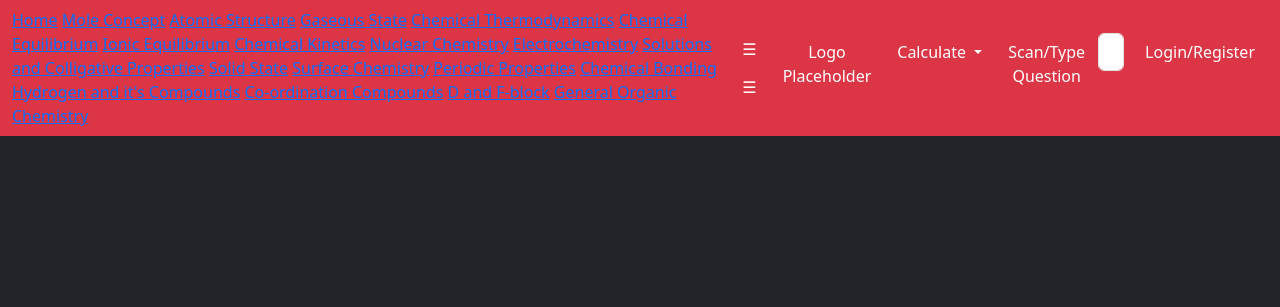
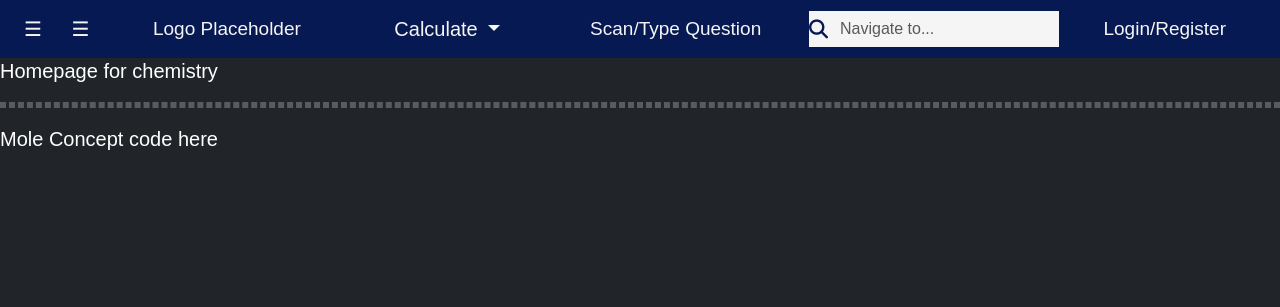
Before and after one commit to SiddH17/CalcProject, a Django app: page /Chemistry/chemistry/ in a window 1280 px wide. Shown: the top 307 px of the page. Run offline with Django 4.2, Linux system fonts and the light colour scheme; some libraries are stand-ins or nearby versions.

Commit message:
Major updates in UI design and added login page

```diff
--- a/calcContent/Chemistry/templates/chemistry.html
+++ b/calcContent/Chemistry/templates/chemistry.html
@@ -1,5 +1,6 @@
 <!DOCTYPE html>
 <html lang="en">
+    {% load static %}
 <head>
     <link
     href="https://cdn.jsdelivr.net/npm/bootstrap@5.3.0-alpha1/dist/css/bootstrap.min.css"
@@ -12,19 +13,21 @@
     integrity="sha384-w76AqPfDkMBDXo30jS1Sgez6pr3x5MlQ1ZAGC+nuZB+EYdgRZgiwxhTBTkF7CXvN"
     crossorigin="anonymous"
   ></script>
+  <script src="https://kit.fontawesome.com/bece881ded.js" crossorigin="anonymous"></script>
   <script src="https://ajax.googleapis.com/ajax/libs/jquery/3.6.4/jquery.min.js"></script>
-    <script src="chemistry.js"></script>
-    <link rel="stylesheet" href="chemistry.css">
     <meta charset="UTF-8">
     <meta http-equiv="X-UA-Compatible" content="IE=edge">
     <meta name="viewport" content="width=device-width, initial-scale=1.0">
-<title>Chemistry Calculator</title>
+    <title>{% block title %}Chemistry Calculator{% endblock title %}</title>
+
+    <link rel="stylesheet" type="text/css" href="{% static 'styles/app-styles.css' %}">
+    <link rel="stylesheet" type="text/css" href="{% static 'styles/index.css' %}">
 </head>
 <body class="bg-dark">
-    <nav class="navbar navbar-expand-lg navbar-dark bg-danger">
+    <nav class="navbar navbar-expand-lg navbar-dark ">
         <div class="container-fluid">
              <!-- sidebar contents -->
-            <div class="sidebar bg-danger" id="chemsidebar">
+            <div class="sidebar " id="chemsidebar">
                 <a href="#mainpart">Home</a>
                 <a href="#molecon">Mole Concept</a>
                 <a href="#atomstruct">Atomic Structure</a>
@@ -47,37 +50,37 @@
             </div>
             <!-- sidebar button -->
             <div id="main">
-                <button class="openbtn btn btn-danger" onclick="openNav()">&#9776;</button>
-                <button class="closebtn btn btn-danger" onclick="closeNav()">&#9776;</button>
+                <button class="openbtn btn " onclick="openNav()">&#9776;</button>
+                <button class="closebtn btn " onclick="closeNav()">&#9776;</button>
             </div>
             <div class="collapse navbar-collapse">
                 <ul class="navbar-nav">
                     <!-- homepage button -->
-                    <a class="btn btn-danger container-fluid homebtn frame" style="height: 70px;" href="{% url 'index' %}">
+                    <a class="btn  container-fluid homebtn frame" href="{% url 'index' %}">
                         <li class="nav-item">
                             Logo Placeholder
                         </li>
                     </a>
                     <!-- Normal scientific calculator button -->
                     <li class="nav-item dropdown">
-                        <button class="btn btn-danger dropdown-toggle frame" data-bs-toggle="dropdown" aria-expanded="false">
+                        <button class="btn  dropdown-toggle frame" data-bs-toggle="dropdown" aria-expanded="false">
                             Calculate
                         </button>
-                        <ul class="dropdown-menu bg-danger">
+                        <ul class="dropdown-menu ">
                             <!-- Dropdown for physics -->
-                            <a class="btn btn-danger topic container-fluid" href="{% url 'physics' %}">
+                            <a class="btn  topic container-fluid" href="{% url 'physics' %}">
                                 <li>
                                     Physics
                                 </li>
                             </a>
                                 <!-- Dropdown for Chemistry -->
-                            <a class="btn btn-danger topic container-fluid" href="#">
+                            <a class="btn  topic container-fluid" href="#">
                                 <li>
                                     Chemistry
                                 </li>
                             </a>
                             <!-- Dropdown for mathematics -->
-                            <a class="btn btn-danger topic container-fluid" href="{% url 'mathematics' %}">
+                            <a class="btn  topic container-fluid" href="{% url 'mathematics' %}">
                                 <li>
                                         Mathematics
                                 </li>
@@ -85,7 +88,7 @@
                         </ul>
                     </li>
                     <!-- ML calculator button -->
-                    <a class="btn btn-danger mlcalculator frame" href="#">
+                    <a class="btn  mlcalculator frame" href="#">
                         <li class="nav-item">
                                 Scan/Type Question
                         </li>
@@ -93,11 +96,14 @@
                     <!-- Searchbar -->
                     <li class="nav-item">
                         <form class="d-flex sbar" role="search">
-                            <input class="form-control me-2" type="search" placeholder="Navigate to..." aria-label="Search">
+                          <span id="searchLogo">
+                            <i class="fa-solid fa-magnifying-glass"></i>
+                          </span>
+                          <input class="form-control me-2" type="search" placeholder="Navigate to..." aria-label="Search" id="searchBar">
                         </form>
-                    </li>
+                      </li>
                     <!-- Login/Register button -->
-                    <a id="signin" class="btn btn-danger frame" href="#">
+                    <a id="signin" class="btn frame" href="{% url 'login' %}">
                         <li class="nav-item">
                                 Login/Register
                         </li>
--- a/calcContent/calcContent/urls.py
+++ b/calcContent/calcContent/urls.py
@@ -17,6 +17,7 @@
 from django.contrib import admin
 from django.urls import path, include
 from django.shortcuts import render
+from . import views
 
 urlpatterns = [
     path('admin/', admin.site.urls),
@@ -24,4 +25,5 @@
     path('Physics/', include('Physics.urls')),
     path('Chemistry/', include('Chemistry.urls')),
     path('Mathematics/', include('Mathematics.urls')),
+    path('login/', views.login, name='login'),
 ]
--- /dev/null
+++ b/calcContent/calcContent/views.py
@@ -0,0 +1,4 @@
+from django.shortcuts import render
+
+def login(request):
+    return render(request, 'login.html')
--- a/calcContent/static/styles/app-styles.css
+++ b/calcContent/static/styles/app-styles.css
@@ -13,14 +13,16 @@
 a   {
     font-size: 16px;
     width: auto;
+    background-color: #071952 !important;
+    color: whitesmoke !important;
 }
 
 a:link  {
     text-decoration: none;
-    color: white;
+    color: whitesmoke;
 }
 a:visited   {
-    color: white;
+    color: whitesmoke;
     text-decoration: none;
 }
 form   {
@@ -35,9 +37,6 @@
 .topic    {
     text-align: center;
     width: 190px;
-}
-.topic:hover    {
-    background-color: black;
 }
 .btn  {
     font-size: 15px;
@@ -82,7 +81,6 @@
     left: 0px;
     overflow-x: visible;
     overflow-y: scroll;
-    padding-top: 40px;
     transition: 0.5s;
 }
 .sidebar a  {
@@ -128,10 +126,12 @@
 #main   {
     transition: margin-left .4s;
 }
+#searchlogin    {
+    width: 34% !important;
+}
 
 /* others */
 @media screen and (max-height: 450px) {
-    .sidebar {padding-top: 15px;}
     .sidebar a {font-size: 18px;}
 }
 ::-webkit-scrollbar   {
--- a/calcContent/static/styles/index.css
+++ b/calcContent/static/styles/index.css
@@ -5,27 +5,41 @@
 nav {
     position: fixed;
     top: 0;
+    background-color: #071952;
 }
 form   {
-    float: right;
-    text-align: right;
+    margin: auto;
 }
 a   {
     font-size: 16px;
+    background-color: #071952 !important;
+    color: whitesmoke !important;
 }
 a:link   {
-    color: white;
+    color: whitesmoke !important;
     text-decoration: none;
 }
 a:visited   {
-    color: white;
+    color: whitesmoke !important;
     text-decoration: none;
+}
+a:hover {
+    background-color: whitesmoke !important;
+    color: #071952 !important;
 }
 li  {
     display: flex !important;
     flex-wrap: wrap;
     align-content: center;
     justify-content: center;
+}
+button  {
+    background-color: #071952 !important;
+    color: whitesmoke !important;
+}
+button:hover    {
+    background-color: whitesmoke !important;
+    color: #071952 !important;
 }
 
 /* classes */
@@ -37,11 +51,14 @@
     border: 10px;
     border-color: white;
 }
-.dropdown-menu-danger   {
-    background-color:crimson;
+.dropdown-menu  {
+    background-color: #071952 !important;
 }
 .mlcalculator   {
-    margin-left: 1.5em;
+    margin: auto;
+}
+.navbar-nav {
+    width: 100%;
 }
 
 /* IDs */
@@ -51,5 +68,16 @@
 #searchlogin    {
     display: flex;
     justify-content: flex-end;
-    width: 100%;
+    width: 56%;
 }
+#searchLogo {
+    display: flex;
+    align-items: center;
+    background-color: whitesmoke;
+    color: #071952;
+}
+#searchBar  {
+    border: 0px;
+    border-radius: 0%;
+    background-color: whitesmoke;
+}
```
Also changed, not shown: calcContent/Mathematics/templates/mathematics.html (+23 -19 lines), calcContent/Physics/templates/physics.html (+18 -14 lines), calcContent/static/styles/login.css (deleted, +0 -45 lines), calcContent/static/styles/style.css (added, +119 -0 lines), calcContent/templates/index.html (+14 -10 lines), calcContent/templates/login.html (+50 -30 lines), calcContent/static/images/eq.jpg (added), calcContent/static/images/img.jpg (added), calcContent/static/images/mlcalc.jpg (deleted), calcContent/static/images/su.jpg (added).
